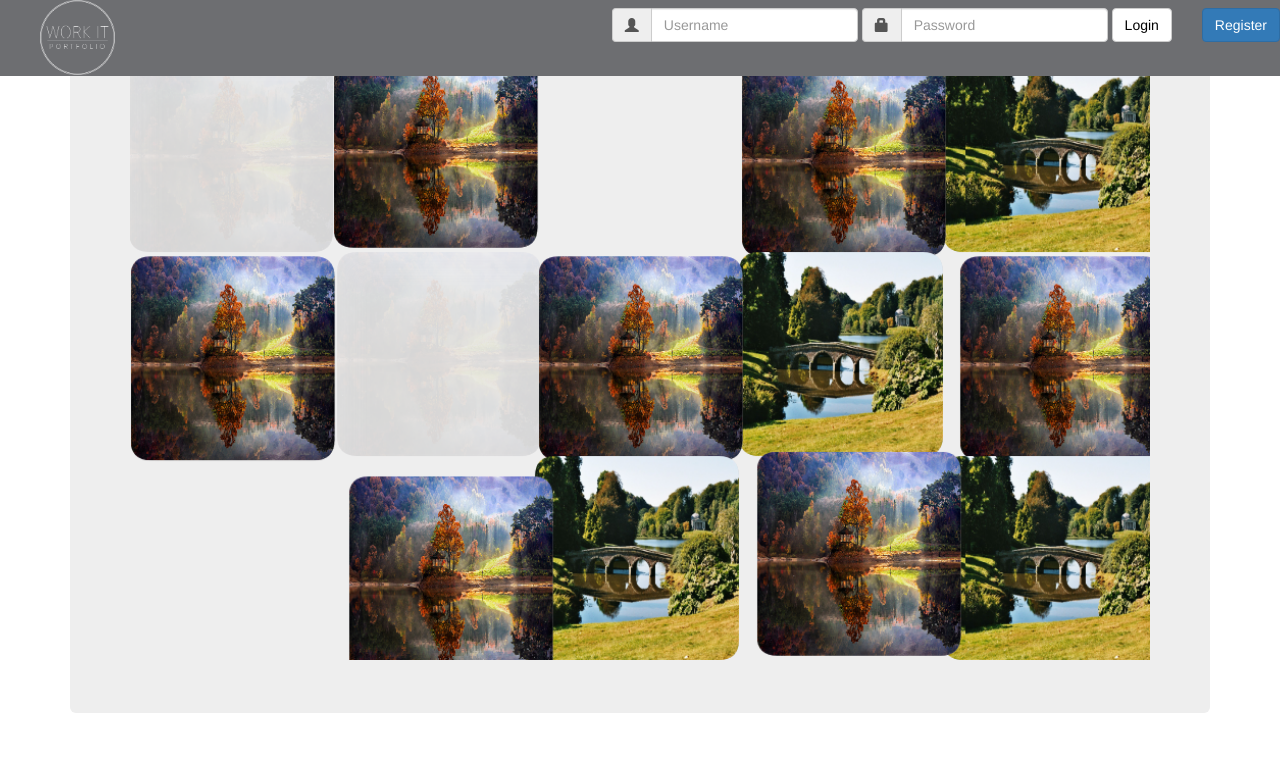
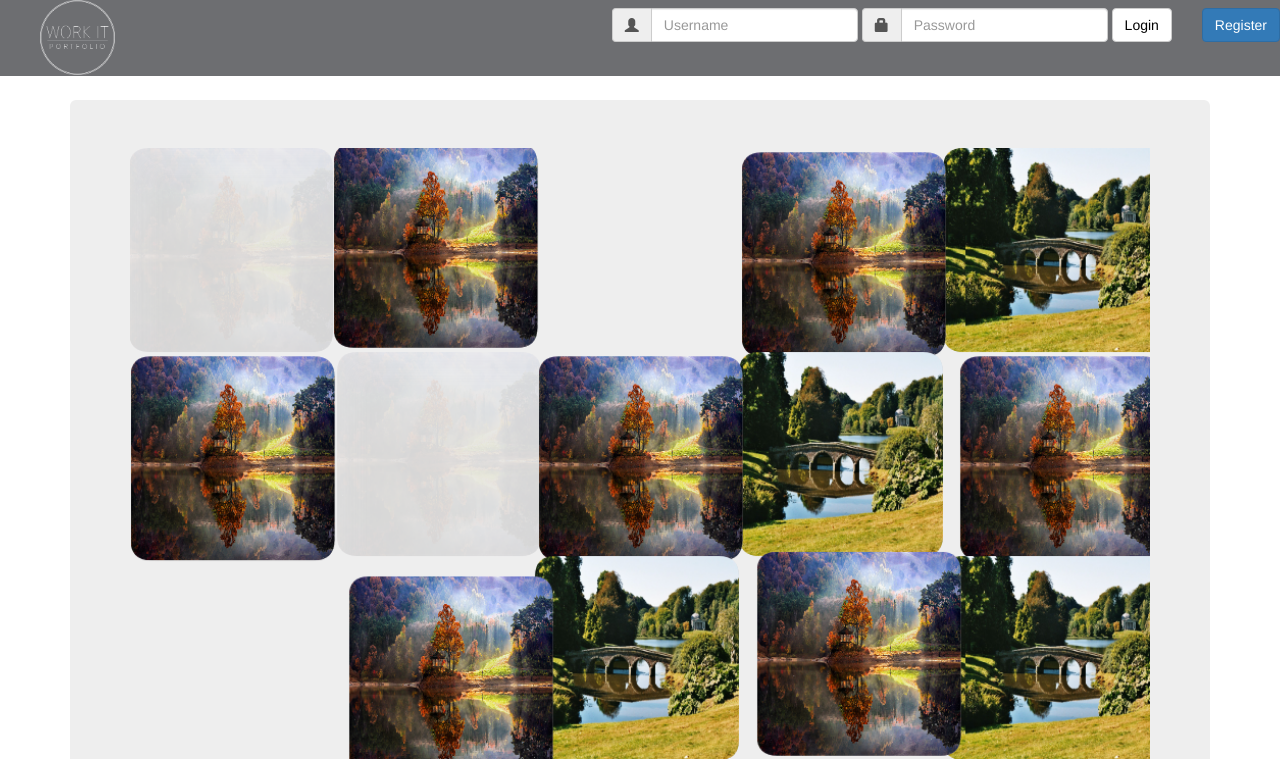
Before and after one commit to TobiasKundig/CSCI491Project, a Django app: page / in a window 1280 px wide. Shown: the top 759 px of the page. Run offline with Django 3.2, Linux system fonts and the light colour scheme; parts of the project's set-up code (start-up, migrations or seed data) failed here and were passed over; some libraries are stand-ins or nearby versions.

Commit message:
Added padding below nav bar.

```diff
--- a/templates/portfolio/base.html
+++ b/templates/portfolio/base.html
@@ -33,7 +33,7 @@
 
     <body>
 
-        <nav class="navbar-grey navbar navbar-fixed-top">
+        <nav class="navbar-grey navbar navbar-fixed-top" >
 
             <div class="container-fluid">
 
@@ -85,7 +85,7 @@
             </div>
 
         </nav>
-
+        <div style="margin-top:100px;"></div>
     {% block content %}
 
 
```
